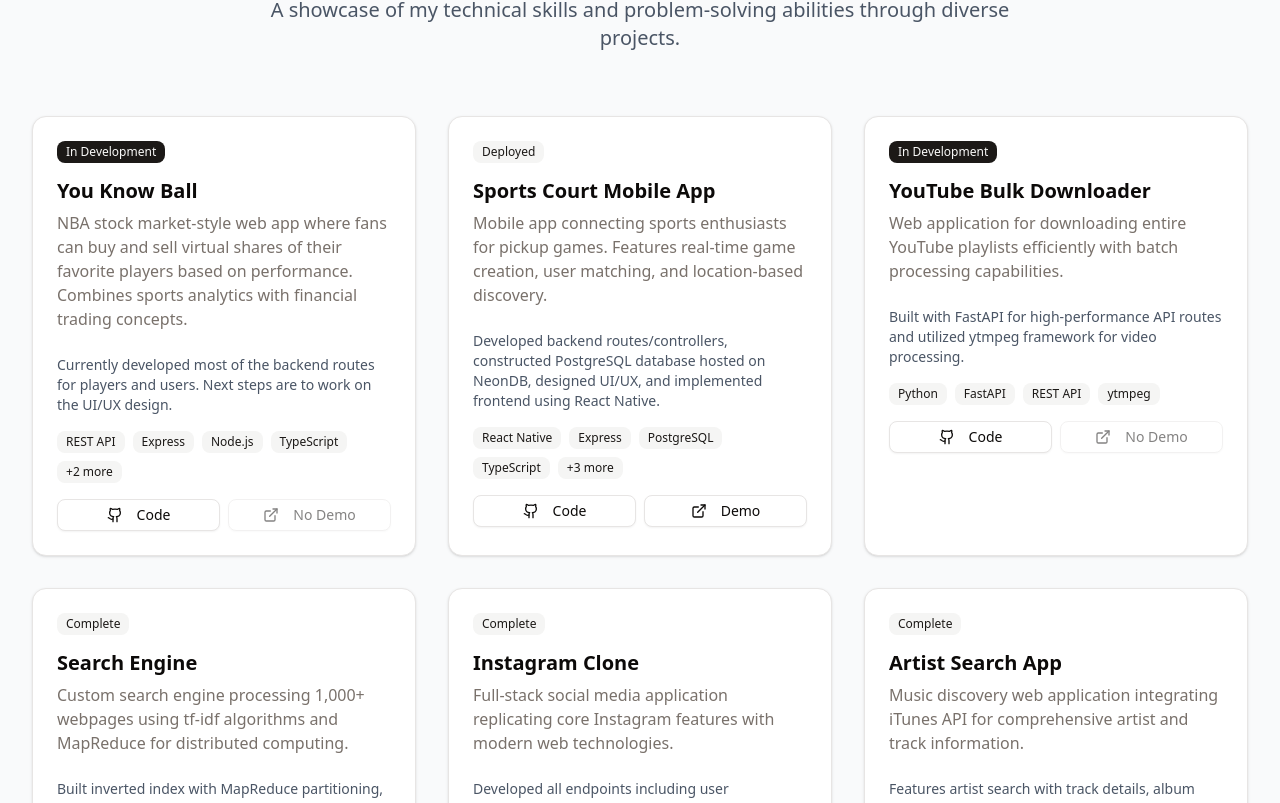
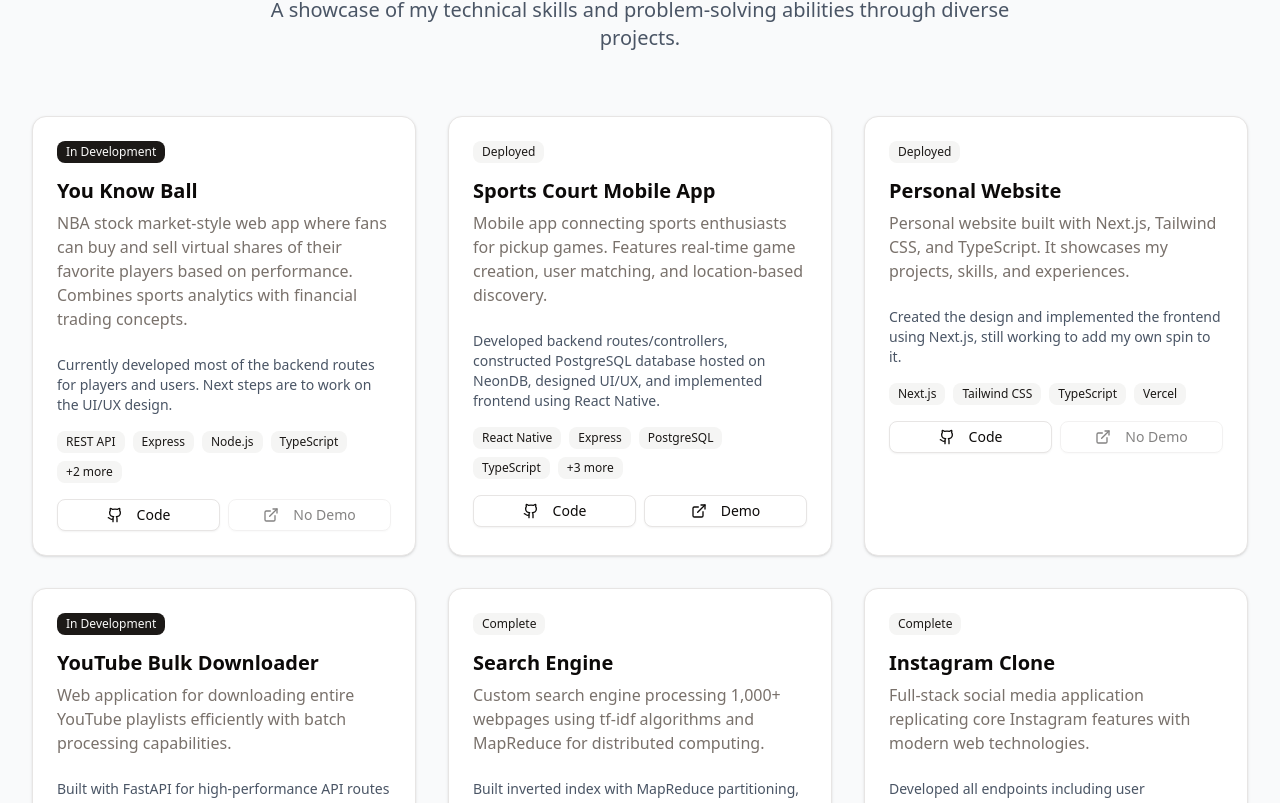
Before and after one commit to zawadsdomain/personal-website, a Next.js app in the folder zawad-portfolio/: page / in a window 1280 px wide. Shown: the part 1637-2440 px from the top of the page. Built offline with nearby package versions, Linux system fonts and the light colour scheme.

Commit message:
added personal website to projects

```diff
--- a/zawad-portfolio/app/page.tsx
+++ b/zawad-portfolio/app/page.tsx
@@ -67,6 +67,19 @@ export default function Portfolio() {
       links: {
         code: "https://github.com/knika01/sportscourt",
         demo: "https://www.youtube.com/watch?v=fo9J7Y5X6Qg"
+      }
+    },
+    {
+      title: "Personal Website",
+      description: "Personal website built with Next.js, Tailwind CSS, and TypeScript. It showcases my projects, skills, and experiences.",
+      longDescription:
+      "Created the design and implemented the frontend using Next.js, still working to add my own spin to it.",
+      technologies: ["Next.js", "Tailwind CSS", "TypeScript", "Vercel"],
+      status: "Deployed",
+      category: "Frontend",
+      links: {
+        code: "https://github.com/zawadsdomain/personal-website/",
+        demo: null
       }
     },
     {
```
